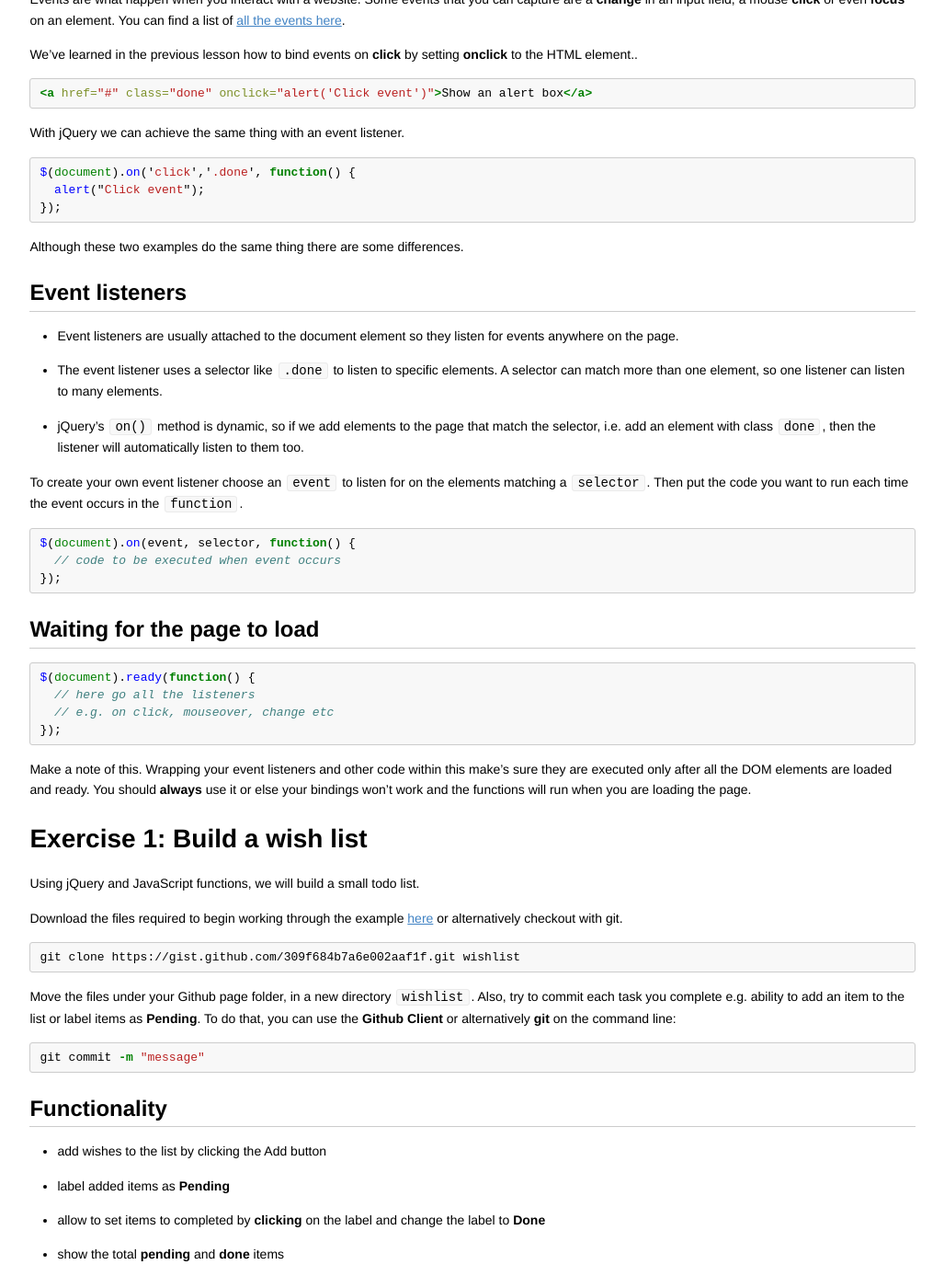
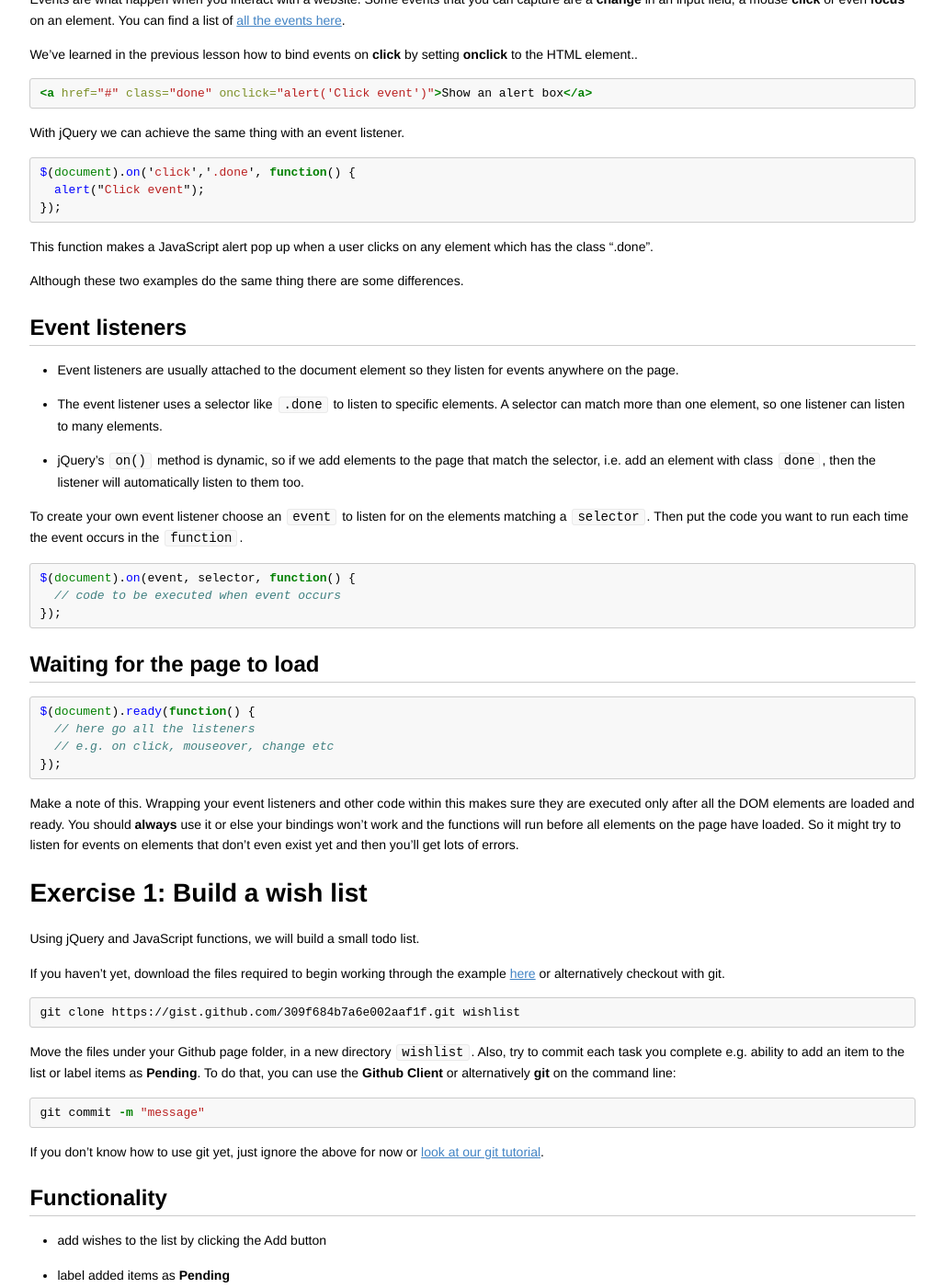
Before and after one commit to codebar/tutorials, a Jekyll site: the page built from js/lesson3/tutorial.md, in a window 1280 px wide and 1400 px high, scrolled down 1999 px. Shown: the whole window at 92% size, without its empty margins (126-1153 px from the left). Built offline with Jekyll 4.4.1, drawn with Linux system fonts in a browser that asks for light colours; Markdown is read by kramdown in place of the engine named in the settings; some of the changed text lies outside the part shown.

Commit message:
adding more detailed explanations and changing a few sentences for clarity

````diff
--- a/js/lesson3/tutorial.md
+++ b/js/lesson3/tutorial.md
@@ -90,7 +90,7 @@ $('#container').append("<div>I love jQuery!</div>")
 
 You can also use `replaceWith()` to substitute an element entirely with some new content.
 
-Try this out in your browser.
+Open the index.html of the files provided in your browser and try this out in the JavaScript console:
 
 ```js
 $('#container').replaceWith("<div>I love jQuery!</div>")
@@ -115,6 +115,7 @@ $(document).on('click','.done', function() {
   alert("Click event");
 });
 ```
+This function makes a JavaScript alert pop up when a user clicks on any element which has the class ".done".
 
 Although these two examples do the same thing there are some differences.
 
@@ -148,13 +149,13 @@ $(document).ready(function() {
 });
 ```
 
-Make a note of this. Wrapping your event listeners and other code within this make's sure they are executed only after all the DOM elements are loaded and ready. You should **always** use it or else your bindings won't work and the functions will run when you are loading the page.
+Make a note of this. Wrapping your event listeners and other code within this makes sure they are executed only after all the DOM elements are loaded and ready. You should **always** use it or else your bindings won't work and the functions will run before all elements on the page have loaded. So it might try to listen for events on elements that don't even exist yet and then you'll get lots of errors.
 
 #Exercise 1: Build a wish list
 
 Using jQuery and JavaScript functions, we will build a small todo list.
 
-Download the files required to begin working through the example [here](https://gist.github.com/despo/309f684b7a6e002aaf1f) or alternatively checkout with git.
+If you haven't yet, download the files required to begin working through the example [here](https://gist.github.com/despo/309f684b7a6e002aaf1f) or alternatively checkout with git.
 
 ```bash
 git clone https://gist.github.com/309f684b7a6e002aaf1f.git wishlist
@@ -165,7 +166,7 @@ Move the files under your Github page folder, in a new directory `wishlist`. Als
 ```bash
 git commit -m "message"
 ```
-
+If you don't know how to use git yet, just ignore the above for now or [look at our git tutorial](http://tutorials.codebar.io/version-control/introduction/tutorial.html).
 
 ##Functionality
 - add wishes to the list by clicking the Add button
@@ -205,9 +206,11 @@ After adding the item to the list:
 1. Empty the text field after adding the item to the list.
 2. Use jQuery's `focus()` method to place the cursor back in the text field after clicking the button.
 
+If you don't know how to use the focus() method, try searching for it in the [jQuery documentation](http://api.jquery.com/). There are some code examples illustrating how to use it.
+
 ###Label items
 
-To label items, update the html of the list item being added to the list, so it includes a label.
+To label items as "pending" or "done", add the below html code to the html for the new list item that you wrote at the beginning of the tutorial.
 
 `<span class='label pending'>Pending</span>`
 
@@ -221,6 +224,8 @@ When we click on the Pending label, we want to set items to complete. We will do
 
 > Use `$(this)` to access the element that the event was triggered from.
 
+Let's go through this step by step.
+
 Try this in the console:
 
 First of all, bind a **click** event to the span we've added using its class with the `on()` function. As `<li>` is the parent node of the <span> element, we can access it using `parent()` (which is equivalent to `parentNode`
@@ -230,10 +235,11 @@ that we've used in the previous lesson).
 var parent_node = $(this).parent();
 ```
 
-> Use `attr()` to set the class attribute to `completed` or alternatively `addClass()`
+> Use `attr()` or `addClass()` to set the class attribute to `completed`
 
 > Use `remove()` to remove an element from the DOM
 
+When you now click on the red label "pending", it should change to the green label "completed".
 
 ###Show the total task count
 
@@ -274,7 +280,7 @@ Have a look at our [**Wish List**](../../examples/wishlist/index.html).
 https://gist.github.com/ab21d29aa1ea8fbbbb0e.git
 ```
 
-Move the files under your Github page folder, in a  directory colorpicker.
+if you're using git, move the files under your Github page folder, in a  directory colorpicker.
 Don't forget to commit each task you complete! That way it will be easier to retrace your steps if something goes wrong!
 
 ##Functionality
````
